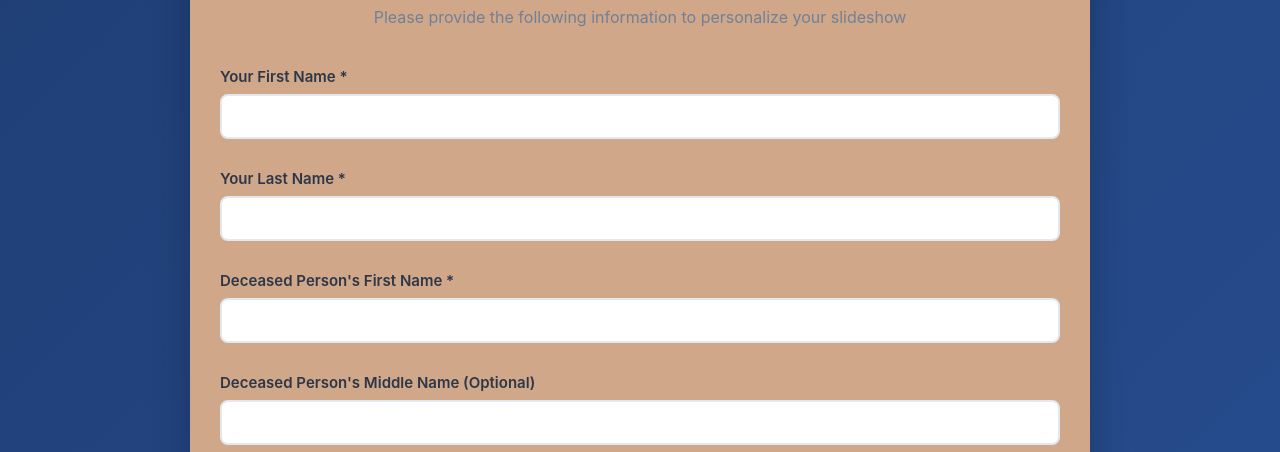
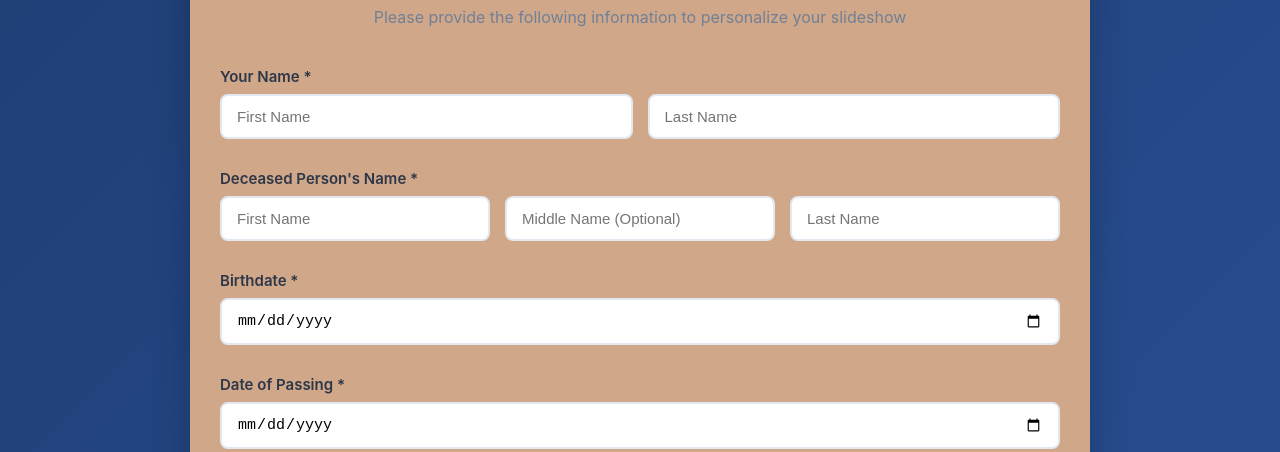
Before and after one commit to tjhurd711/Initial-Slide-Picking, a plain HTML site: page index.html in a window 1280 px wide. Shown: the part 464-916 px from the top of the page. Drawn offline with Linux system fonts and the light colour scheme.

Commit message:
Update index.html

```diff
--- a/index.html
+++ b/index.html
@@ -25,31 +25,33 @@
                 <input type="hidden" id="type" name="type">
                 <input type="hidden" id="email" name="email">
 
-                <!-- Customer Name - Split into First and Last -->
+                <!-- Customer Name - Side by side -->
                 <div class="form-group">
-                    <label for="customerFirstName">Your First Name *</label>
-                    <input type="text" id="customerFirstName" name="customerFirstName" required>
+                    <label>Your Name *</label>
+                    <div style="display: grid; grid-template-columns: 1fr 1fr; gap: 15px;">
+                        <div>
+                            <input type="text" id="customerFirstName" name="customerFirstName" placeholder="First Name" required>
+                        </div>
+                        <div>
+                            <input type="text" id="customerLastName" name="customerLastName" placeholder="Last Name" required>
+                        </div>
+                    </div>
                 </div>
 
+                <!-- Deceased Name - Three across -->
                 <div class="form-group">
-                    <label for="customerLastName">Your Last Name *</label>
-                    <input type="text" id="customerLastName" name="customerLastName" required>
-                </div>
-
-                <!-- Deceased Full Name - Split into First, Middle (optional), Last -->
-                <div class="form-group">
-                    <label for="deceasedFirstName">Deceased Person's First Name *</label>
-                    <input type="text" id="deceasedFirstName" name="deceasedFirstName" required>
-                </div>
-
-                <div class="form-group">
-                    <label for="deceasedMiddleName">Deceased Person's Middle Name (Optional)</label>
-                    <input type="text" id="deceasedMiddleName" name="deceasedMiddleName">
-                </div>
-
-                <div class="form-group">
-                    <label for="deceasedLastName">Deceased Person's Last Name *</label>
-                    <input type="text" id="deceasedLastName" name="deceasedLastName" required>
+                    <label>Deceased Person's Name *</label>
+                    <div style="display: grid; grid-template-columns: 1fr 1fr 1fr; gap: 15px;">
+                        <div>
+                            <input type="text" id="deceasedFirstName" name="deceasedFirstName" placeholder="First Name" required>
+                        </div>
+                        <div>
+                            <input type="text" id="deceasedMiddleName" name="deceasedMiddleName" placeholder="Middle Name (Optional)">
+                        </div>
+                        <div>
+                            <input type="text" id="deceasedLastName" name="deceasedLastName" placeholder="Last Name" required>
+                        </div>
+                    </div>
                 </div>
 
                 <!-- Birthdate -->
```
